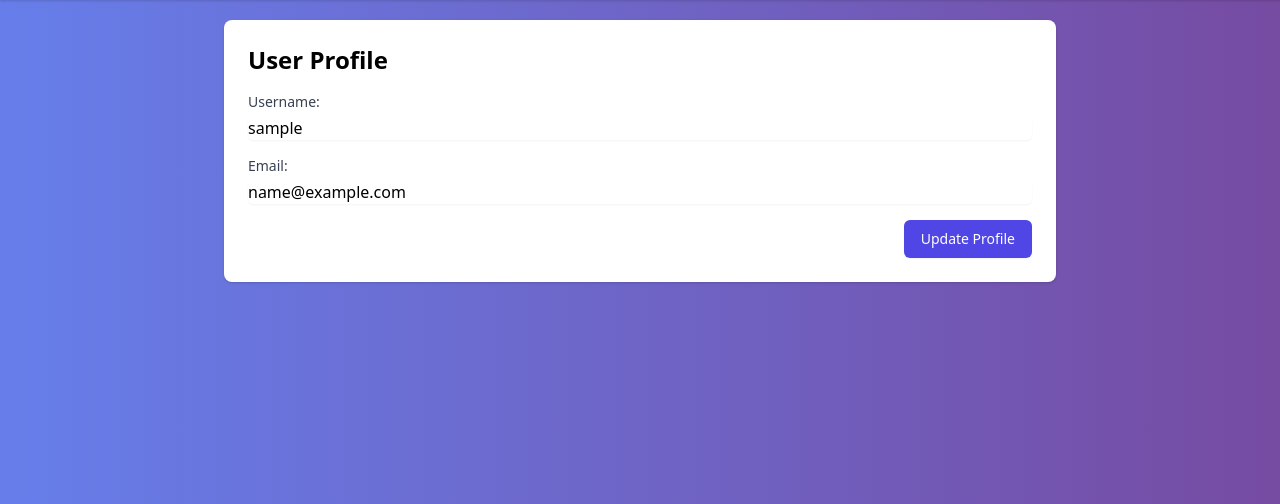
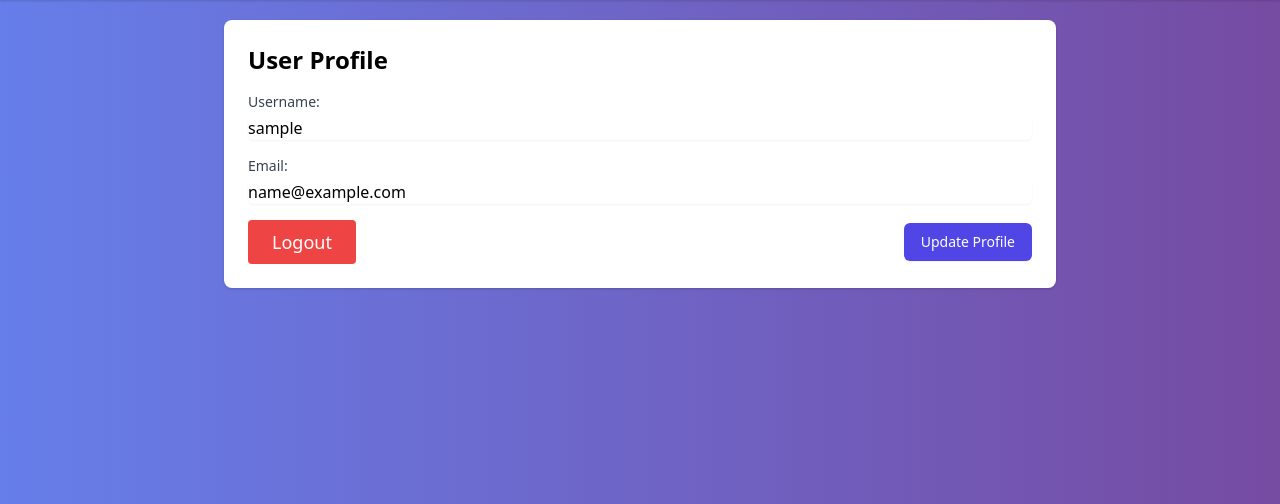
Before and after one commit to investigamer-aml/investigamer-cfa, a Flask app: page /profile in a window 1280 px wide. Shown: the part 80-584 px from the top of the page. Run offline with Flask 3, Linux system fonts and the light colour scheme; the visitor is signed in with stand-in values (Sample User, id 1).

Commit message:
add  logout button to profile

```diff
--- a/app/__init__.py
+++ b/app/__init__.py
@@ -12,7 +12,7 @@ def create_app():
 
     db.init_app(app)
     login_manager.init_app(app)
-    toolbar = DebugToolbarExtension(app)
+    #toolbar = DebugToolbarExtension(app)
 
     with app.app_context():
         from . import routes  # Import routes
--- a/app/templates/practice.html
+++ b/app/templates/practice.html
@@ -7,7 +7,7 @@
     <div class="bg-white shadow-md rounded-lg p-6">
         <h2 class="text-2xl font-bold mb-4">Practice</h2>
         <div class="use-case-container">
-            <p id="use-case-description" class="text-lg mb-4">{{ use_case.description }}</p>
+            <p id="use-case-description" class="text-lg mb-4">{{ use_case.description|safe }}</p>
 
             <form id="questions-form" action="/submit-answer" method="post" enctype="application/json">
                 <input type="hidden" name="use_case_id" value="{{ use_case.id }}">
--- a/app/templates/profile.html
+++ b/app/templates/profile.html
@@ -21,7 +21,8 @@
 
                     <!-- Add other fields as necessary -->
 
-                    <div class="flex justify-end">
+                    <div class="flex justify-between items-center mt-4">
+                        <a href="/logout" class="inline-flex text-white bg-red-500 border-0 py-2 px-6 focus:outline-none hover:bg-red-600 rounded text-lg">Logout</a>
                         <button type="submit" class="inline-flex items-center px-4 py-2 border border-transparent text-sm font-medium rounded-md shadow-sm text-white bg-indigo-600 hover:bg-indigo-700 focus:outline-none focus:ring-2 focus:ring-offset-2 focus:ring-indigo-500">
                             Update Profile
                         </button>
```
